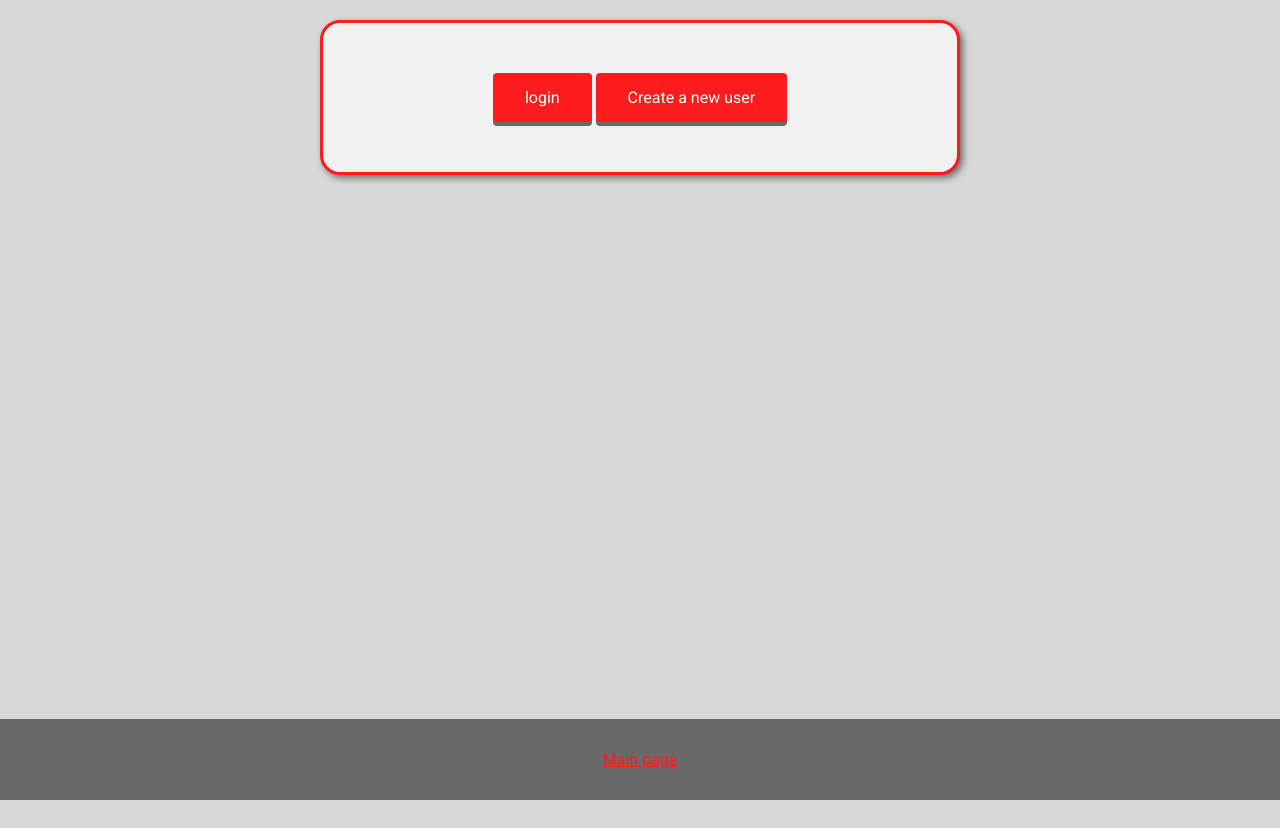
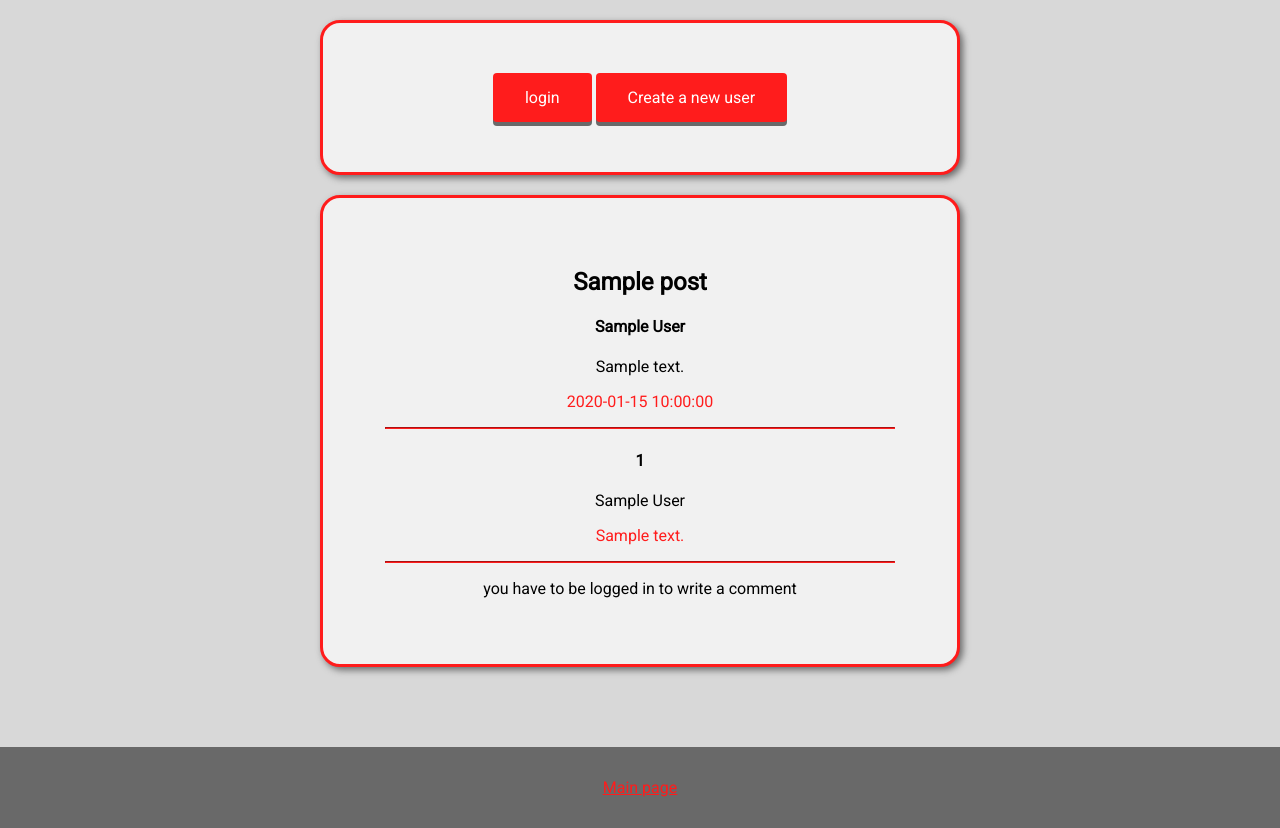
Before and after one commit to Kleina13/vefforritun-1-lokaverkefni, a Flask app: page / in a window 1280 px wide. Before the commit the page ends 800 px from the top, so only its background shows below. Run offline with Flask 2, Linux system fonts and the light colour scheme; tables that the repository leaves empty or names only in its code hold one stand-in row (values such as "Sample post").

Commit message:
finally all work

```diff
--- a/app.py
+++ b/app.py
@@ -1,8 +1,13 @@
 # APP
+
 
 from os import urandom
 from flask import Flask, render_template as rend, url_for, request, session, redirect
 from pymysql import *
+from time import gmtime, strftime
+
+def time():
+	return strftime("%d-%m-%Y %H:%M", gmtime())
 
 app = Flask(__name__)
 app.secret_key = urandom(13)
@@ -24,14 +29,119 @@ def index():
 		cursor.execute("SELECT * FROM comments")
 		comments = cursor.fetchall()
 
-	print(comments)
-
 	if 'user' in session:
 		user = session['user']
 	else:
 		user = {"username":"none", "password":"none", "name":"none"}
 
 	return rend('index.html', user=user, posts=posts, comments=comments)
+
+@app.route('/write', methods=['GET', 'POST'])
+def write_post():
+	r = request.form
+	error = False
+
+	if 'user' not in session:
+		return redirect(url_for('index'))
+
+	with forum_connection.cursor() as cursor:
+		cursor.execute("SELECT * FROM posts")
+		posts = cursor.fetchall()
+
+	user = session['user']
+
+	if request.method == 'POST':
+		error = True
+
+		if len(posts) != 0:
+			with forum_connection.cursor() as cursor:
+				cursor.execute(f"""INSERT INTO Posts (post_id, author_key, title, content, post_date) VALUES
+								(
+									{int(posts[-1][0] + 1)},
+									'{user['username']}',
+									'{r['title']}',
+									'{r['content']}',
+									'{time()}'
+								);""")
+		else:
+			with forum_connection.cursor() as cursor:
+				cursor.execute(f"""INSERT INTO Posts (post_id, author_key, title, content, post_date) VALUES
+								(
+									{0},
+									'{user['username']}',
+									'{r['title']}',
+									'{r['content']}',
+									'{time()}'
+								);""")
+		return redirect(url_for('index'))
+
+	return rend('post.html', user=user, error=error)
+
+@app.route('/delete_post/<int:id>')
+def delete_post(id):
+	if 'user' not in session:
+		return redirect(url_for('index'))
+
+	user = session['user']
+
+	with forum_connection.cursor() as cursor:
+		cursor.execute("SELECT * FROM posts")
+		posts = cursor.fetchall()
+
+	if user['username'] == posts[id][1]:
+		with forum_connection.cursor() as cursor:
+			cursor.execute(f"""DELETE FROM Posts WHERE post_id='{id}';""")
+			cursor.execute(f"""DELETE FROM Comments WHERE original_post_id='{id}';""")
+
+	return redirect(url_for('index'))
+
+@app.route('/write/<int:id>', methods=['GET', 'POST'])
+def write_comment(id):
+	r = request.form
+	error = False
+
+	if 'user' not in session:
+		return redirect(url_for('index'))
+
+	user = session['user']
+
+	if request.method == 'POST':
+		error = True
+
+		with forum_connection.cursor() as cursor:
+			cursor.execute(f"""INSERT INTO Comments (original_post_id, author_key, content, post_date) VALUES
+							(
+								{id},
+								'{user['username']}',
+								'{r['content']}',
+								'{time()}'
+							);""")
+		return redirect(url_for('index'))
+
+	return rend('comment.html', user=user, error=error)
+
+@app.route('/delete_comment/<int:id>')
+def delete_comment(id):
+	if 'user' not in session:
+		return redirect(url_for('index'))
+
+	user = session['user']
+
+	with forum_connection.cursor() as cursor:
+		cursor.execute("SELECT * FROM comments")
+		comments = cursor.fetchall()
+
+	for c in comments:
+		if user['username'] == c[1]:
+			if id == c[0]:
+				with forum_connection.cursor() as cursor:
+					cursor.execute(f"""DELETE FROM Comments WHERE original_post_id='{id}'
+					and author_key='{c[1]}'
+					and post_date='{c[3]}'
+					and content='{c[2]}';""")
+
+	return redirect(url_for('index'))
+
 
 @app.route('/login', methods=['GET', 'POST'])
 def login():
--- a/static/css/main.css
+++ b/static/css/main.css
@@ -20,6 +20,10 @@ body {
     background-color: var(--body-color);
 }
 
+hr {
+    border-color: var(--main-color);
+    width: 80%;
+}
 
 a {
     color: var(--white);
@@ -83,7 +87,6 @@ footer {
     margin-top: 5em;
     background-color: #696969;
     padding: 15px 0;
-    position: fixed;
     left: 0;
     bottom: 0;
     width: 100%;
--- a/templates/index.html
+++ b/templates/index.html
@@ -4,10 +4,32 @@
     <div class="container center_text">
         {% if user['name'] != "none" %}
             <h3>you are logged in as {{ user['username'] }}</h3>
-            <a href="/logout" class="button" style="color:#ffffff;">Logout</a> <a href="/profile" class="button" style="color:#ffffff;">Profile page</a>
+            <a href="/logout" class="button" style="color:#ffffff;">Logout</a> <a href="/profile" class="button" style="color:#ffffff;">Profile page</a> <a href="/write" class="button" style="color:#ffffff;">Write a post</a>
         {% else %}
             <a href="/login" class="button" style="color:#ffffff;">login</a>
             <a href="/newuser" class="button" style="color:#ffffff;">Create a new user</a>
         {% endif %}
     </div>
+    {% for p in posts %}
+        <div class="container center_text">
+            <h2>{{ p[2] }}{% if user['username'] == p[1] %} <a style="color:#ff0000;" href="/delete_post/{{p[0]}}">(remove)</a>{% endif %}</h2>
+            <h4>{{ p[1] }}</h4>
+            <p>{{ p[3] }}</p>
+            <p style="color:var(--main-color);">{{ p[4] }}</p>
+            {% for c in comments %}
+                {% if c[0] == p[0] %}
+                    <hr>
+                    <h4>{{ c[1] }}{% if user['username'] == c[1] %} <a style="color:#ff0000;" href="/delete_comment/{{c[2]}}">(remove)</a>{% endif %}</h4>
+                    <p>{{ c[2] }}</p>
+                    <p style="color:var(--main-color);">{{ c[3] }}</p>
+                {% endif %}
+            {% endfor %}
+            <hr>
+            {% if user['name'] != "none" %}
+                <a href="/write/{{ p[0] }}" style="color:var(--main-color);">write a comment</a>
+            {% else %}
+                <p>you have to be logged in to write a comment</p>
+            {% endif %}
+        </div>
+    {% endfor %}
 {% endblock %}
--- a/templates/login.html
+++ b/templates/login.html
@@ -13,4 +13,5 @@
          <p style="color:#ffffff">_</p>
       {% endif %}
    </div>
+   <br><br>
 {% endblock %}
```
Also changed, not shown: templates/comment.html (added, +18 -0 lines), templates/post.html (added, +19 -0 lines).
